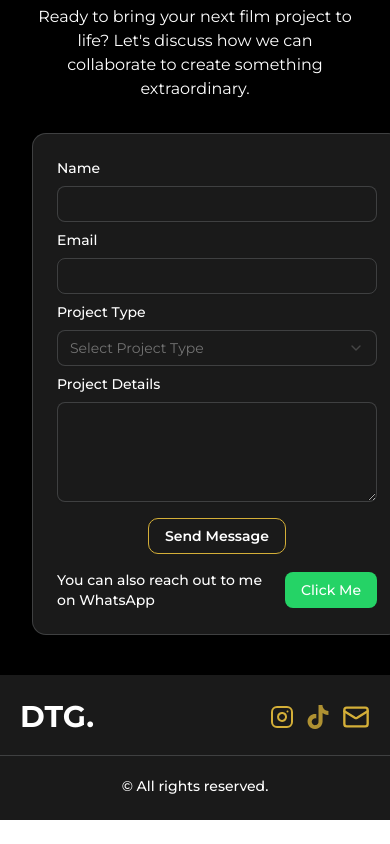
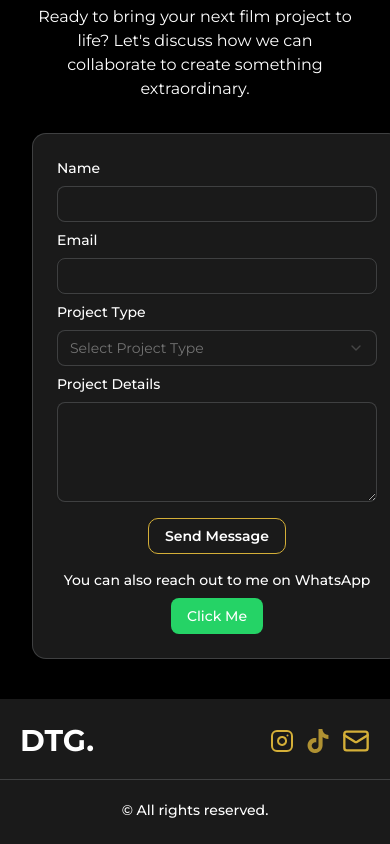
Before and after one commit to Owoyeleadedayo/dtgportfolio, a Next.js app: page / in a window 390 px wide. Shown: the part 7389-8233 px from the top of the page. Before the commit the page ends 8209 px from the top, so only its background shows below. Built offline with nearby package versions, Linux system fonts and the light colour scheme.

Commit message:
fix:mobile responsiveness

```diff
--- a/components/Contact.tsx
+++ b/components/Contact.tsx
@@ -104,7 +104,7 @@
           </Button>
         </div>
 
-        <div className="flex justify-center items-center mt-2 gap-2">
+        <div className="flex flex-col md:flex-row justify-center items-center mt-2 gap-2">
           <p className="text-white text-sm font-medium">
             You can also reach out to me on WhatsApp
           </p>
```
